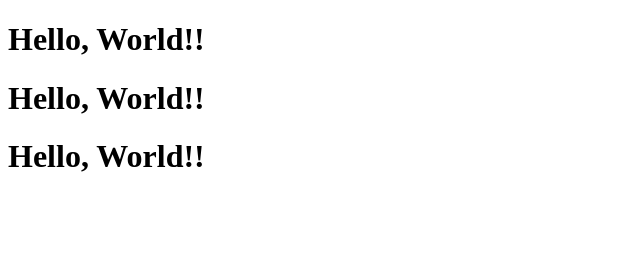
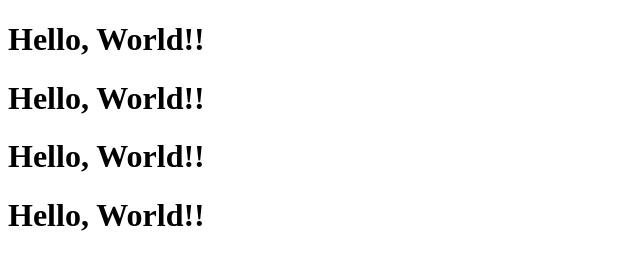
Before and after one commit to shay-saharan/MyWebsite, a plain HTML site: page index.html in a window 1280 px wide. Shown: the whole page, without its empty margins (0-640 px from the left). Drawn offline with Linux system fonts and the light colour scheme.

Commit message:
Made a written change

```diff
--- a/index.html
+++ b/index.html
@@ -9,6 +9,7 @@
     <h1>Hello, World!!</h1>
     <h1>Hello, World!!</h1>
     <h1>Hello, World!!</h1>
+    <h1>Hello, World!!</h1>
 
 </body>
 </html>
```
